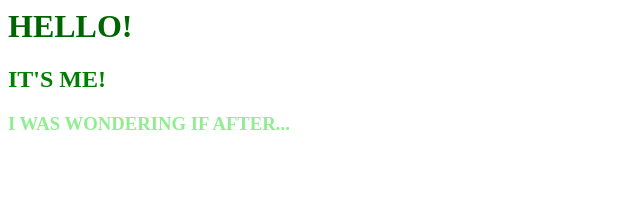
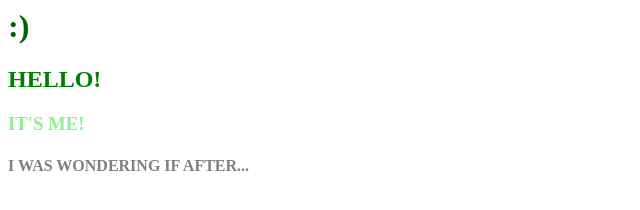
Before and after one commit to Jasminolala/Jasminolala, a plain HTML site: page Second Site/index.html in a window 1280 px wide. Shown: the whole page, without its empty margins (0-640 px from the left). Drawn offline with Linux system fonts and the light colour scheme.

Commit message:
idk bardooo
added some text and deleted some

```diff
--- a/Second Site/CSS/Styles.css
+++ b/Second Site/CSS/Styles.css
@@ -7,3 +7,6 @@ h2 {
 h3 {
    color: lightgreen;
 }
+h4 {
+   color: grey;
+}
--- a/Second Site/index.html
+++ b/Second Site/index.html
@@ -4,8 +4,9 @@
     <link rel="stylesheet" type="text/css" href="css/Styles.css">
  </head>
  <body>
-    <h1> HELLO! </h1>
-    <h2> IT'S ME! </h2>
-    <h3> I WAS WONDERING IF AFTER... </h3>
+    <h1>  :) </h1>
+    <h2> HELLO! </h2>
+    <h3> IT'S ME! </h3>
+    <h4> I WAS WONDERING IF AFTER... </h4>
  </body>
 </html>
```
